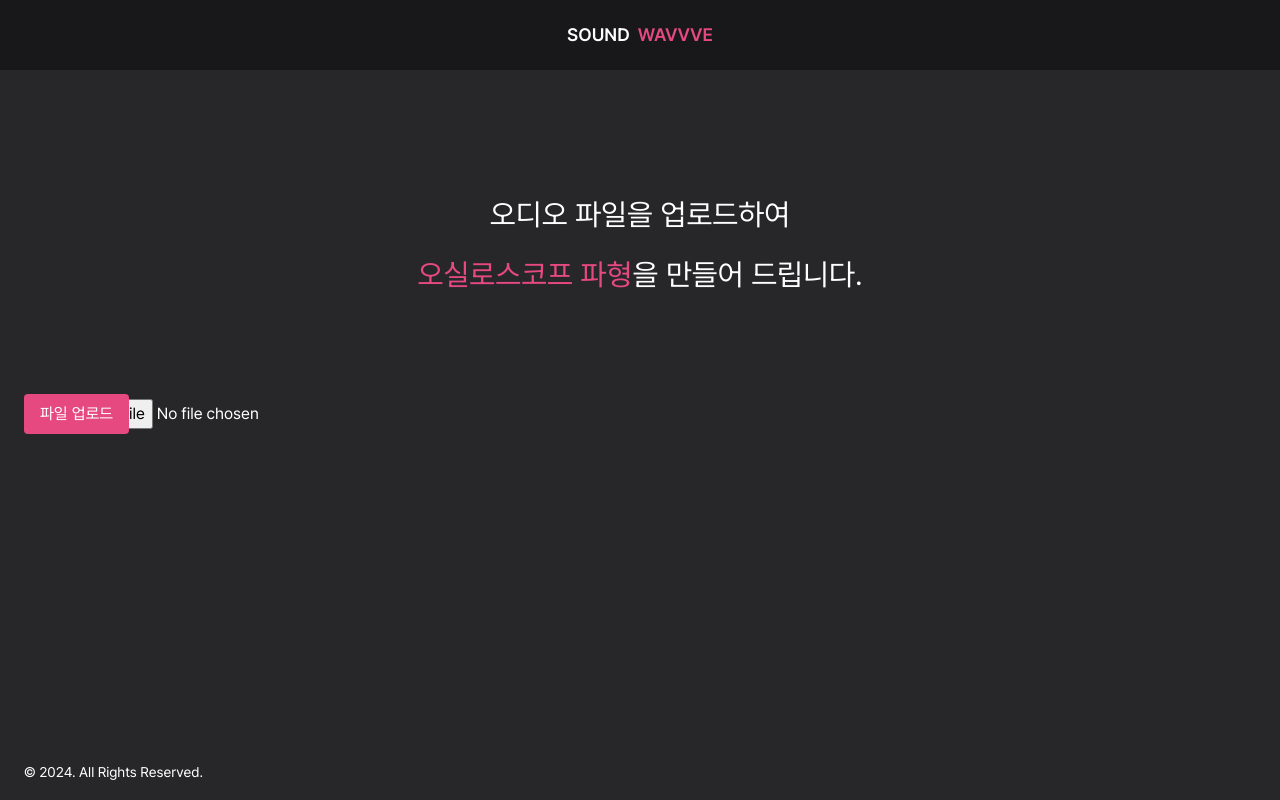
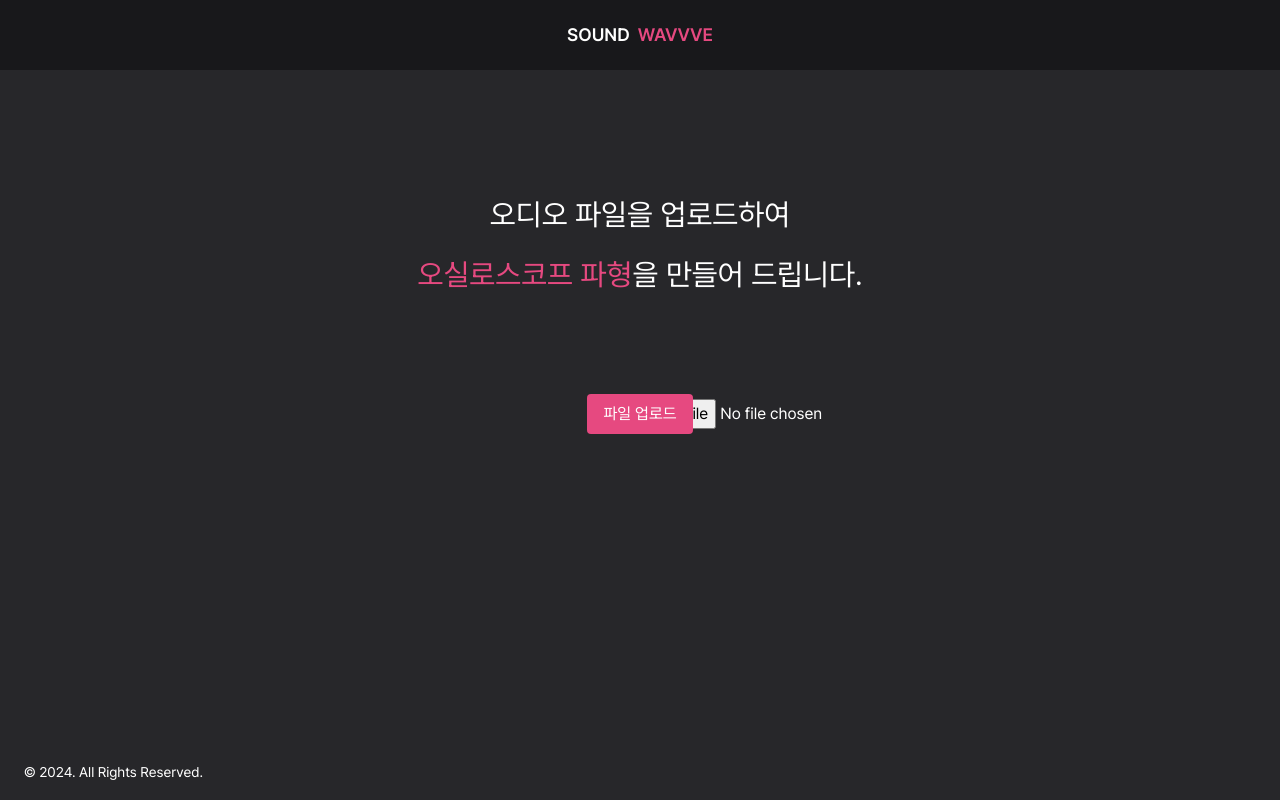
Before and after one commit to bluemiv/sound-wavvve, a Next.js app: page / in a window 1280 px wide. Built offline with nearby package versions, Linux system fonts and the light colour scheme.

Commit message:
feat: AudioUpload 컴포넌트 명 AudioUploadButton으로 변경

```diff
--- a/src/app/page.tsx
+++ b/src/app/page.tsx
@@ -1,7 +1,7 @@
 'use client';
 
 import { useState } from 'react';
-import { AudioUpload, AudioVisualizer } from '@/components';
+import { AudioUploadButton, AudioVisualizer } from '@/components';
 import { getAudioBuffer } from '@/utils';
 
 export default function Home() {
@@ -22,8 +22,10 @@ export default function Home() {
           <span className="text-primary">오실로스코프 파형</span>을 만들어 드립니다.
         </span>
       </div>
-      <AudioUpload onLoad={onLoadFile} onError={console.log} />
-      {!!audioBuffer && <AudioVisualizer audioBuffer={audioBuffer} />}
+      <div className="flex flex-col justify-center items-center gap-lg">
+        <AudioUploadButton onLoad={onLoadFile} onError={console.log} />
+        {!!audioBuffer && <AudioVisualizer audioBuffer={audioBuffer} />}
+      </div>
     </main>
   );
 }
--- a/src/components/AudioUpload.tsx
+++ b/src/components/AudioUploadButton.tsx
@@ -8,7 +8,7 @@ interface TProps {
   onError: (error: ProgressEvent<FileReader>) => void;
 }
 
-export default function AudioUpload({ onLoad, onError }: TProps) {
+export default function AudioUploadButton({ onLoad, onError }: TProps) {
   const inputRef = useRef<HTMLInputElement | null>(null);
 
   const onChange = (event: ChangeEvent<HTMLInputElement>) => {
--- a/src/components/index.ts
+++ b/src/components/index.ts
@@ -1,4 +1,4 @@
 export { default as Layout } from './Layout';
-export { default as AudioUpload } from './AudioUpload';
+export { default as AudioUploadButton } from './AudioUploadButton';
 export { default as AudioVisualizer } from './AudioVisualizer';
 export { default as Button } from './Button';
```
